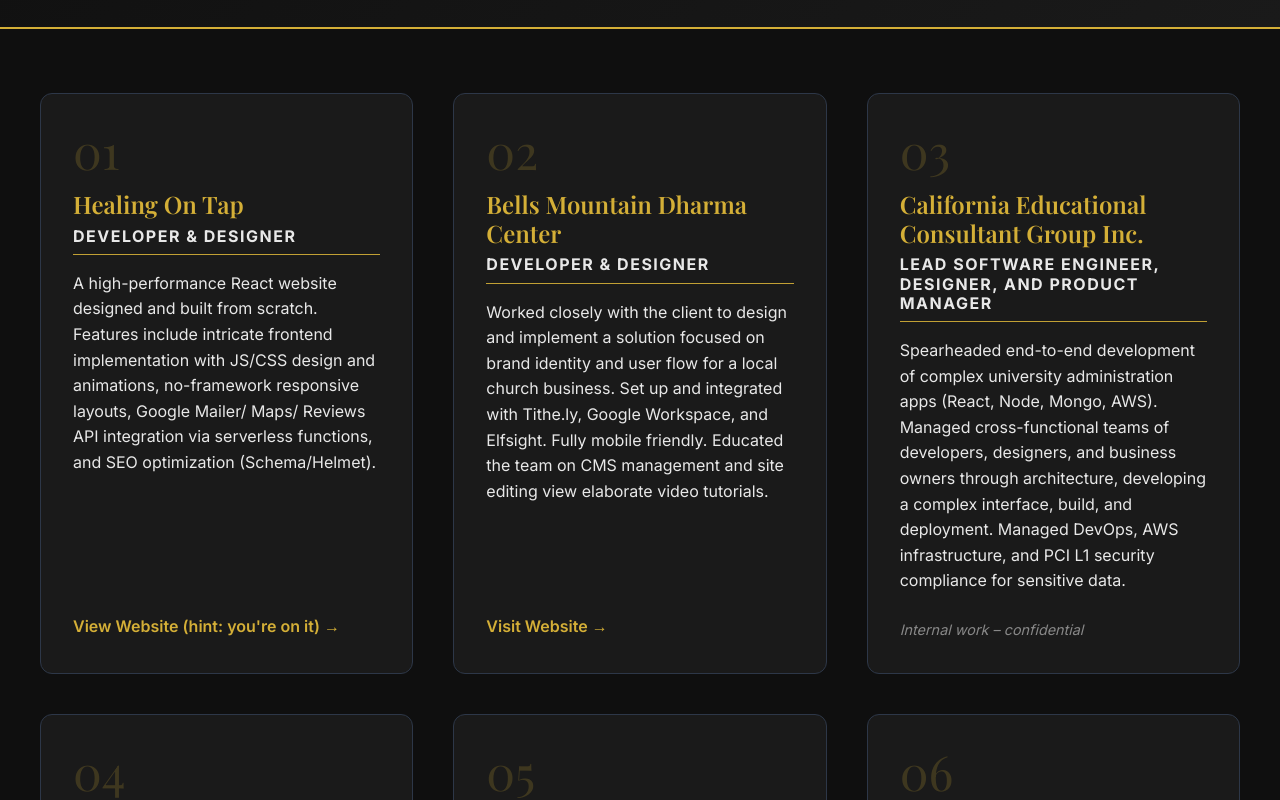
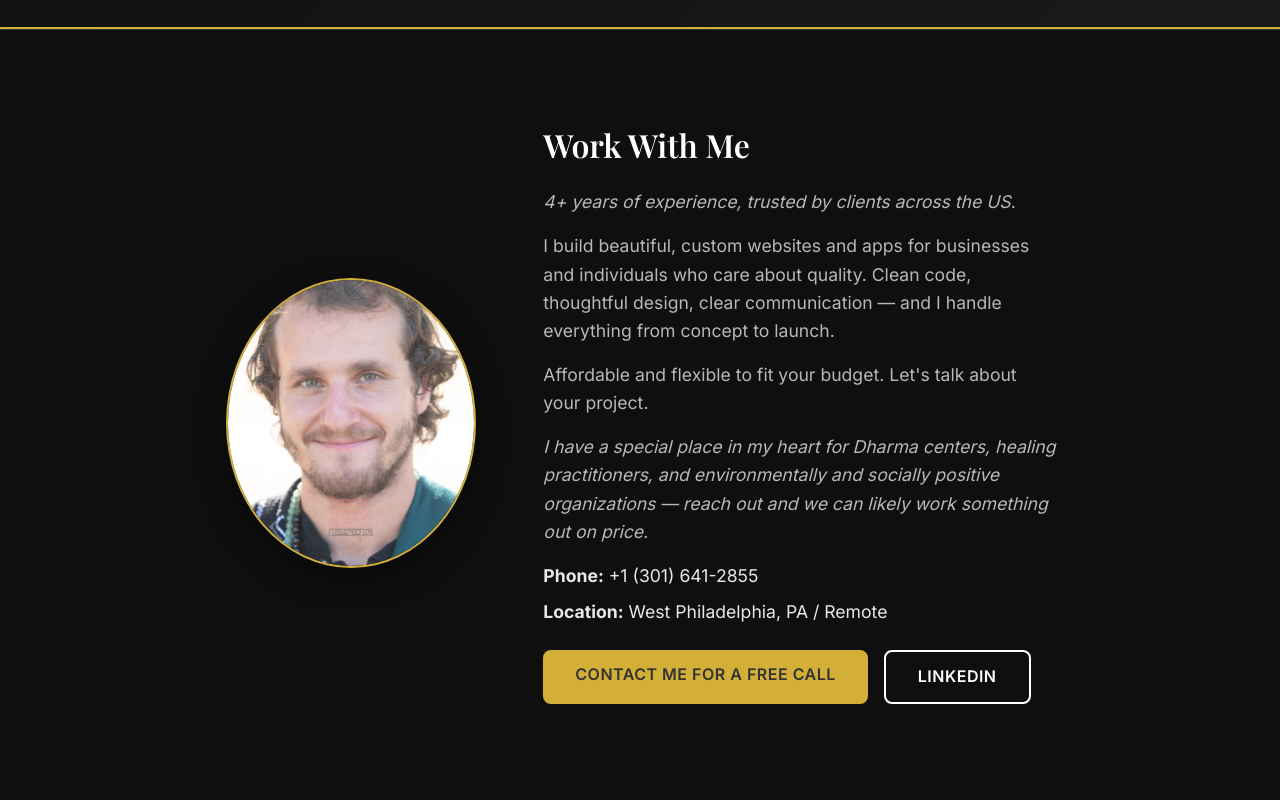
Before and after one commit to naturalCode4/kalyanamitta-website, a React (Create React App) app: page /devportfolio in a window 1280 px wide. Shown: the part 400-1200 px from the top of the page. Built offline with nearby package versions, Linux system fonts and the light colour scheme; the HTML template or start-up script is replaced by a standard one.

Commit message:
made dev page stronger

```diff
--- a/src/pages/Devportfolio.js
+++ b/src/pages/Devportfolio.js
@@ -119,6 +119,40 @@
         </div>
       </section>
 
+            {/* NEW Contact / Bio Section */}
+      <section className="portfolio-contact-section">
+        <div className="container contact-content-wrapper">
+          <div className="contact-image-col">
+            <img src={pic5} alt='Adin "Stone Boy" Kramer' className="portfolio-profile-pic" />
+          </div>
+          <div className="contact-text-col">
+            <h3>Work With Me</h3>
+            <p><i>4+ years of experience, trusted by clients across the US.</i></p>
+            <p>
+              I build beautiful, custom websites and apps for businesses and individuals who care about quality. Clean code, thoughtful design, clear communication — and I handle everything from concept to launch.
+            </p>
+            <p>
+              Affordable and flexible to fit your budget. Let's talk about your project.
+            </p>
+            <p><i>
+              I have a special place in my heart for Dharma centers, healing practitioners, and environmentally and socially positive organizations — reach out and we can likely work something out on price.
+            </i></p>
+
+            <div className="contact-details">
+              <p><strong>Phone:</strong> +1 (301) 641-2855</p>
+              <p><strong>Location:</strong> West Philadelphia, PA / Remote</p>
+            </div>
+
+            <div className="cta-section" style={{ marginTop: '1.5rem', alignItems: 'flex-start' }}>
+              <div className="cta-buttons">
+                <a href="/contact#get-in-touch" className="btn">Contact Me for a Free Call</a>
+                <a href="https://www.linkedin.com/in/adinkramer/" target="_blank" rel="noopener noreferrer" className="btn btn-outline">LinkedIn</a>
+              </div>
+            </div>
+          </div>
+        </div>
+      </section>
+
       {/* Projects Grid */}
       <div className="container portfolio-section">
         <div className="portfolio-grid">
@@ -174,41 +208,11 @@
               >
                 View in Browser
               </a>
+              <a href="/contact#get-in-touch" className="btn">Contact Me for a Free Call</a>
+              <a href="https://www.linkedin.com/in/adinkramer/" target="_blank" rel="noopener noreferrer" className="btn btn-outline">LinkedIn</a>
             </div>
           </div>
 
-        </div>
-      </section>
-
-      {/* NEW Contact / Bio Section */}
-      <section className="portfolio-contact-section">
-        <div className="container contact-content-wrapper">
-          <div className="contact-image-col">
-            <img src={pic5} alt='Adin "Stone Boy" Kramer' className="portfolio-profile-pic" />
-          </div>
-          <div className="contact-text-col">
-            <h3>Let's Connect</h3>
-            <p>
-              Building and designing high quality custom websites is a passion! I have some availability, so get in touch if you would like me to build (or contribute to) your website or app.
-            </p>
-            <p>
-              If you value clean code, excellent design, timely delivery, and a seasoned developer who invests and cares about the product, I'd love to hear from you.
-            </p>
-            <p>
-              I am especially excited to develop for Dharma centers, healing practitioners, and environmentally/socially positive organizations— and I may give you a friend rate for the good fortune of building something I feel a heart-connection to.
-            </p>
-            <div className="contact-details">
-              <p><strong>Phone:</strong> +1 (301) 641-2855</p>
-              <p><strong>Location:</strong> West Philadelphia, PA / Remote</p>
-            </div>
-
-            <div className="cta-section" style={{ marginTop: '1.5rem', alignItems: 'flex-start' }}>
-              <div className="cta-buttons">
-                <a href="/contact#get-in-touch" className="btn">Contact Me</a>
-                <a href="https://www.linkedin.com/in/adinkramer/" target="_blank" rel="noopener noreferrer" className="btn btn-outline">LinkedIn</a>
-              </div>
-            </div>
-          </div>
         </div>
       </section>
 
```
